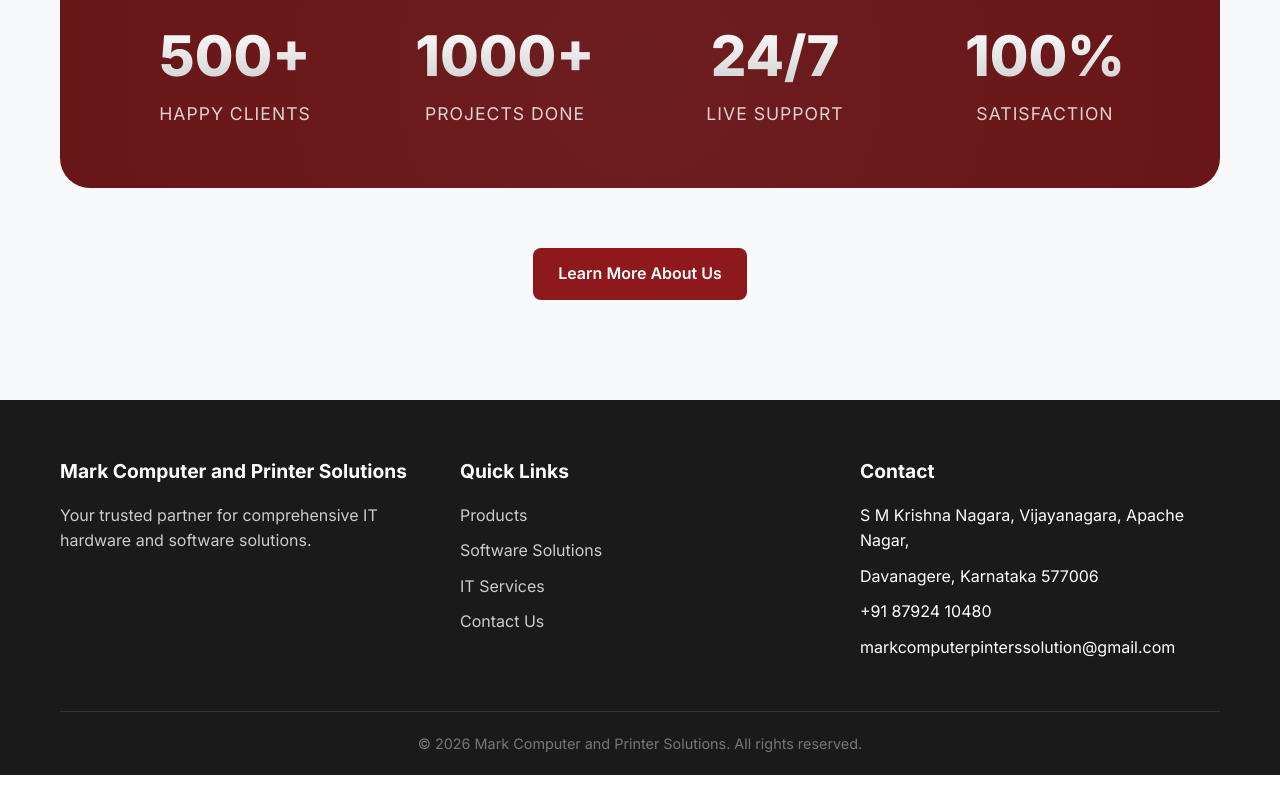
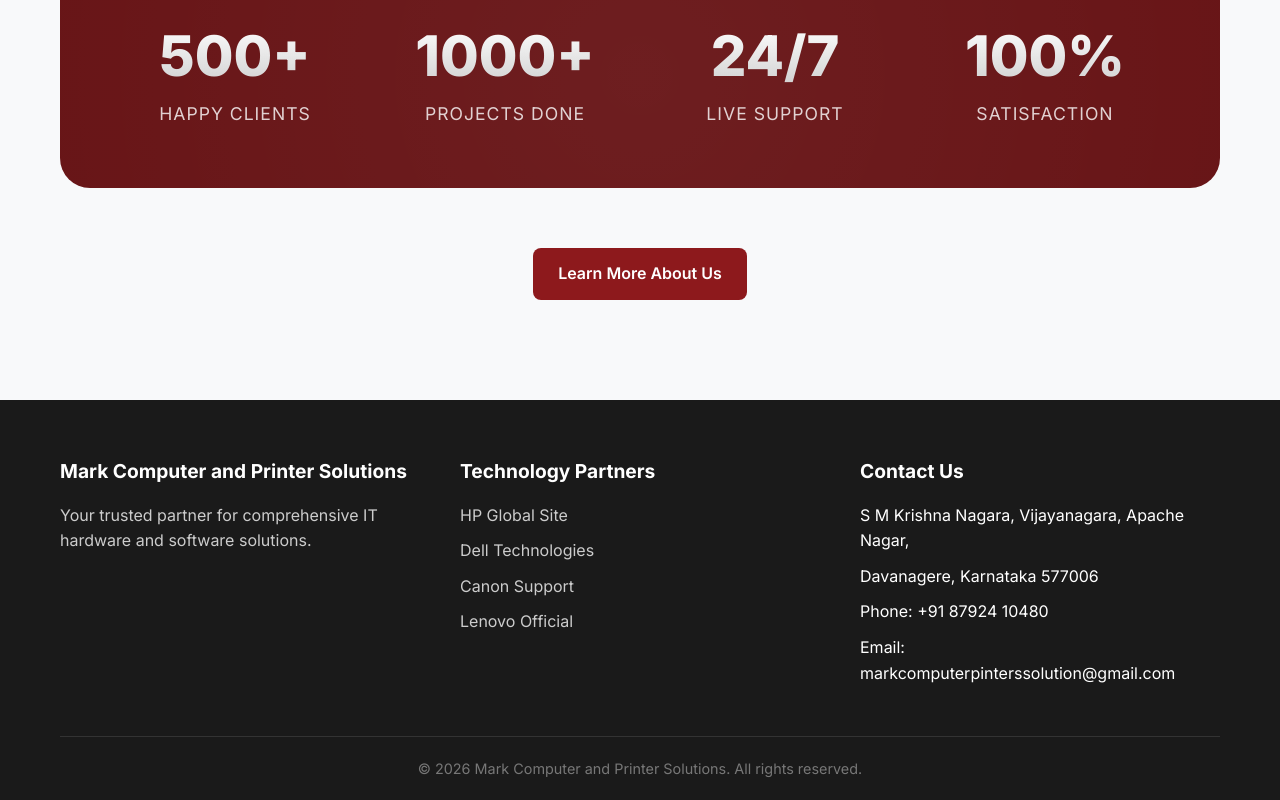
Before and after one commit to SamiUllaKhan/markcomputerpinterssolution, a Next.js app: page / in a window 1280 px wide. Shown: the part 2766-3566 px from the top of the page. Before the commit the page ends 3541 px from the top, so only its background shows below. Built offline with nearby package versions, Linux system fonts and the light colour scheme.

Commit message:
Final SEO polish: Added localized metadata, icon fixes, and external technology partner links. Ready for launch.

```diff
--- a/app/layout.js
+++ b/app/layout.js
@@ -51,6 +51,11 @@ export const metadata = {
         index: true,
         follow: true,
     },
+    icons: {
+        icon: "/favicon.ico",
+        shortcut: "/favicon.ico",
+        apple: "/logo.png", // Using logo.png as the apple touch icon
+    },
 };
 
 export default function RootLayout({ children }) {
--- a/components/Footer.js
+++ b/components/Footer.js
@@ -13,21 +13,21 @@ export default function Footer() {
                         </p>
                     </div>
                     <div>
-                        <h3 className={styles.footerTitle}>Quick Links</h3>
+                        <h3 className={styles.footerTitle}>Technology Partners</h3>
                         <ul className={styles.footerLinks}>
-                            <li><Link href="/products">Products</Link></li>
-                            <li><Link href="/software">Software Solutions</Link></li>
-                            <li><Link href="/services">IT Services</Link></li>
-                            <li><Link href="/contact">Contact Us</Link></li>
+                            <li><a href="https://www.hp.com" target="_blank" rel="noopener noreferrer">HP Global Site</a></li>
+                            <li><a href="https://www.dell.com" target="_blank" rel="noopener noreferrer">Dell Technologies</a></li>
+                            <li><a href="https://www.canon.com" target="_blank" rel="noopener noreferrer">Canon Support</a></li>
+                            <li><a href="https://www.lenovo.com" target="_blank" rel="noopener noreferrer">Lenovo Official</a></li>
                         </ul>
                     </div>
                     <div>
-                        <h3 className={styles.footerTitle}>Contact</h3>
+                        <h3 className={styles.footerTitle}>Contact Us</h3>
                         <ul className={styles.footerLinks}>
                             <li>S M Krishna Nagara, Vijayanagara, Apache Nagar,</li>
                             <li>Davanagere, Karnataka 577006</li>
-                            <li>+91 87924 10480</li>
-                            <li>markcomputerpinterssolution@gmail.com</li>
+                            <li>Phone: +91 87924 10480</li>
+                            <li>Email: markcomputerpinterssolution@gmail.com</li>
                         </ul>
                     </div>
                 </div>
```
